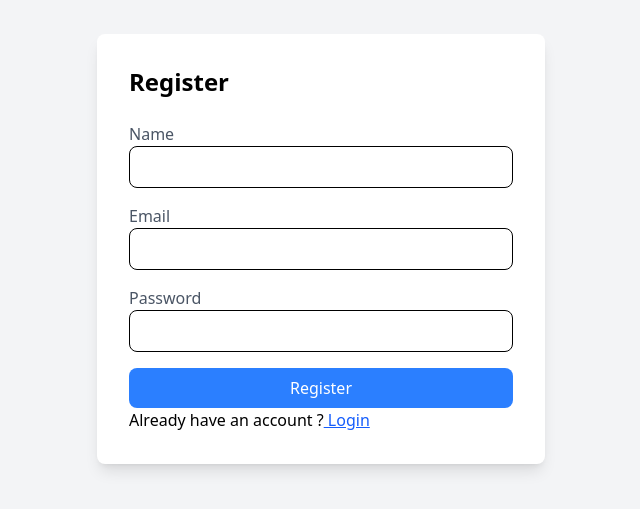
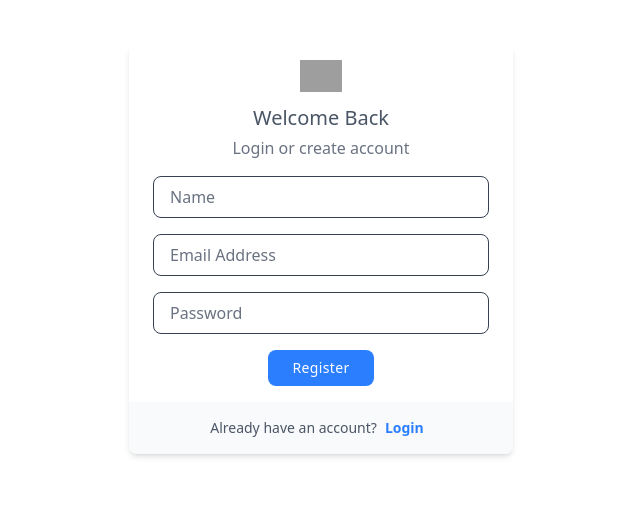
Before and after one commit to shivanshuhere/family_financial_management, a React (Vite) app in the folder client/: page /register in a window 1280 px wide. Shown: the part 151-660 px from the top of the page, without its empty margins (319-959 px from the left). Built offline with nearby package versions, Linux system fonts and the light colour scheme; no server answers; grey boxes are pictures that could not be loaded.

Commit message:
restyle forms

```diff
--- a/client/src/components/Button.jsx
+++ /dev/null
@@ -1,10 +0,0 @@
-const Button = ({ text, onClick }) => (
-    <button
-        onClick={onClick}
-        className="w-full bg-blue-500 text-white py-2 rounded-lg hover:bg-blue-600"
-    >
-        {text}
-    </button>
-);
-
-export default Button;
--- a/client/src/components/InputField.jsx
+++ /dev/null
@@ -1,14 +0,0 @@
-const InputField = ({ label, type, value, name, onChange }) => (
-    <div className="mb-4">
-        <label className="block text-gray-600">{label}</label>
-        <input
-            type={type}
-            value={value}
-            name={name}
-            onChange={onChange}
-            className="w-full px-4 py-2 border rounded-lg focus:outline-none focus:ring-2 focus:ring-blue-400"
-        />
-    </div>
-);
-
-export default InputField;
--- a/client/src/pages/Login.jsx
+++ b/client/src/pages/Login.jsx
@@ -33,36 +33,92 @@
         }
     };
 
-    return (<>
+    return (
+        <>
             {
-            loading ? (<Loading />) : <div className="max-w-md mx-auto mt-10">
-                <h1 className="text-2xl font-bold mb-6">Login</h1>
-                <h2 className="text-sm text-red-500">{msg}</h2>
-                <form onSubmit={handleLogin}>
+                loading ? (<Loading />) :
+
+                    //         <div className="max-w-md mx-auto flex justify-center items-center h-screen flex-col ">
+                    // //             <h1 className="text-2xl font-bold mb-6">Login</h1>
+                    // //             <h2 className="text-sm text-red-500">{msg}</h2>
+                    // //             <form onSubmit={handleLogin}>
+                    // //                 <input
+                    //                     type="email"
+                    //                     placeholder="Email"
+                    //                     className="w-full p-2 mb-4 border"
+                    //                     value={email}
+                    //                     onChange={(e) => setEmail(e.target.value)}
+                    //                 />
+                    //                 <input
+                    //                     type="password"
+                    //                     placeholder="Password"
+                    //                     className="w-full p-2 mb-4 border"
+                    //                     value={password}
+                    //                     onChange={(e) => setPassword(e.target.value)}
+                    //                 />
+                    //                 <button className="bg-blue-500 text-white p-2 w-full" type="submit">Login</button>
+                    //                 <div> New user ?
+                    //                     <Link to={'/register'} className='underline text-blue-600'> Create an account</Link>
+                    //                 </div>
+                    //             </form>
+
+                    //         </div >
+
+                    <div className="max-w-md mx-auto flex justify-center items-center h-screen flex-col ">
+                        < div className="w-full max-w-sm mx-auto overflow-hidden bg-white rounded-lg shadow-md dark:bg-gray-800" >
+                            <div className="px-6 py-4">
+                                <div className="flex justify-center mx-auto">
+                                    <img className="w-auto h-7 sm:h-8" src="https://merakiui.com/images/logo.svg" alt="" />
+                                </div>
+
+                                <h3 className="mt-3 text-xl font-medium text-center text-gray-600 dark:text-gray-200">Welcome Back</h3>
+
+                                <p className="mt-1 text-center text-gray-500 dark:text-gray-400">Login or create account</p>
+
+                                <form>
+                                    <div className="w-full mt-4">
                                         <input
+                                            className="block w-full px-4 py-2 mt-2 text-gray-700 placeholder-gray-500 bg-white border rounded-lg dark:bg-gray-800 dark:border-gray-600 dark:placeholder-gray-400 focus:border-blue-400 dark:focus:border-blue-300 focus:ring-opacity-40 focus:outline-none focus:ring focus:ring-blue-300"
                                             type="email"
-                        placeholder="Email"
-                        className="w-full p-2 mb-4 border"
+                                            placeholder="Email Address"
+                                            aria-label="Email Address"
                                             value={email}
                                             onChange={(e) => setEmail(e.target.value)}
                                         />
+                                    </div>
+
+                                    <div className="w-full mt-4">
                                         <input
-                        type="password"
+                                            className="block w-full px-4 py-2 mt-2 text-gray-700 placeholder-gray-500 bg-white border rounded-lg dark:bg-gray-800 dark:border-gray-600 dark:placeholder-gray-400 focus:border-blue-400 dark:focus:border-blue-300 focus:ring-opacity-40 focus:outline-none focus:ring focus:ring-blue-300" type="password"
                                             placeholder="Password"
-                        className="w-full p-2 mb-4 border"
+                                            aria-label="Password"
                                             value={password}
                                             onChange={(e) => setPassword(e.target.value)}
                                         />
-                    <button className="bg-blue-500 text-white p-2 w-full" type="submit">Login</button>
-                    <div> New user ?
-                        <Link to={'/register'} className='underline text-blue-600'> Create an account</Link>
+                                    </div>
+
+                                    <div className="flex items-center justify-center mt-4">
+
+                                        <button className="px-6 py-2 text-sm font-medium tracking-wide text-white capitalize transition-colors duration-300 transform bg-blue-500 rounded-lg hover:bg-blue-400 focus:outline-none focus:ring focus:ring-blue-300 focus:ring-opacity-50"
+                                            type="submit"
+                                            onClick={handleLogin}
+                                        >
+                                            Sign In
+                                        </button>
                                     </div>
                                 </form>
+                            </div>
 
-            </div >
+                            <div className="flex items-center justify-center py-4 text-center bg-gray-50 dark:bg-gray-700">
+                                <span className="text-sm text-gray-600 dark:text-gray-200">Don't have an account? </span>
 
+                                <Link to={'/register'} className="mx-2 text-sm font-bold text-blue-500 dark:text-blue-400 hover:underline">Register</Link>
+                            </div>
+                        </div>
+                    </div>
             }
         </>
+
     )
 };
 
--- a/client/src/pages/Register.jsx
+++ b/client/src/pages/Register.jsx
@@ -1,7 +1,5 @@
 import React, { useState } from 'react';
 import { registerUser } from '../api/auth.js';
-import InputField from '../components/InputField';
-import Button from '../components/Button';
 import { useNavigate, Link } from 'react-router-dom';
 import Loading from '../components/Loading.jsx';
 const Register = () => {
@@ -35,34 +33,96 @@
 
     return (
         loading ? <Loading /> :
-            <div className="h-screen flex justify-center items-center bg-gray-100">
-                <div className="w-full max-w-md p-8 bg-white rounded-lg shadow-lg">
-                    <h2 className="text-2xl font-bold mb-6">Register</h2>
-                    {msg && <p className="text-red-500 mb-4">{msg}</p>}
-                    <InputField
-                        label="Name"
+            // <div className="h-screen flex justify-center items-center bg-gray-100">
+            //     <div className="w-full max-w-md p-8 bg-white rounded-lg shadow-lg">
+            //         <h2 className="text-2xl font-bold mb-6">Register</h2>
+            //         {msg && <p className="text-red-500 mb-4">{msg}</p>}
+            //         <InputField
+            //             label="Name"
+            //             type="text"
+            //             name="name"
+            //             value={formData.name}
+            //             onChange={handleChange}
+            //         />
+            //         <InputField
+            //             label="Email"
+            //             type="email"
+            //             name="email"
+            //             value={formData.email}
+            //             onChange={handleChange}
+            //         />
+            //         <InputField
+            //             label="Password"
+            //             type="password"
+            //             name="password"
+            //             value={formData.password}
+            //             onChange={handleChange}
+            //         />
+            //         <Button text="Register" onClick={handleRegister} />
+            //         <div> Already have an account ?
+            //             <Link to={'/'} className='underline text-blue-600'> Login </Link>
+            //         </div>
+            //     </div>
+            // </div>
+            <div className="max-w-md mx-auto flex justify-center items-center h-screen flex-col ">
+                < div className="w-full max-w-sm mx-auto overflow-hidden bg-white rounded-lg shadow-md dark:bg-gray-800" >
+                    <div className="px-6 py-4">
+                        <div className="flex justify-center mx-auto">
+                            <img className="w-auto h-7 sm:h-8" src="https://merakiui.com/images/logo.svg" alt="" />
+                        </div>
+
+                        <h3 className="mt-3 text-xl font-medium text-center text-gray-600 dark:text-gray-200">Welcome Back</h3>
+
+                        <p className="mt-1 text-center text-gray-500 dark:text-gray-400">Login or create account</p>
+
+                        <form>
+                            <div className="w-full mt-4">
+                                <input
+                                    className="block w-full px-4 py-2 mt-2 text-gray-700 placeholder-gray-500 bg-white border rounded-lg dark:bg-gray-800 dark:border-gray-600 dark:placeholder-gray-400 focus:border-blue-400 dark:focus:border-blue-300 focus:ring-opacity-40 focus:outline-none focus:ring focus:ring-blue-300"
                                     type="text"
-                        name="name"
+                                    placeholder="Name"
+                                    aria-label="Name"
                                     value={formData.name}
                                     onChange={handleChange}
                                 />
-                    <InputField
-                        label="Email"
+                            </div>
+                            <div className="w-full mt-4">
+                                <input
+                                    className="block w-full px-4 py-2 mt-2 text-gray-700 placeholder-gray-500 bg-white border rounded-lg dark:bg-gray-800 dark:border-gray-600 dark:placeholder-gray-400 focus:border-blue-400 dark:focus:border-blue-300 focus:ring-opacity-40 focus:outline-none focus:ring focus:ring-blue-300"
                                     type="email"
-                        name="email"
+                                    placeholder="Email Address"
+                                    aria-label="Email Address"
                                     value={formData.email}
                                     onChange={handleChange}
                                 />
-                    <InputField
-                        label="Password"
-                        type="password"
-                        name="password"
+                            </div>
+
+                            <div className="w-full mt-4">
+                                <input
+                                    className="block w-full px-4 py-2 mt-2 text-gray-700 placeholder-gray-500 bg-white border rounded-lg dark:bg-gray-800 dark:border-gray-600 dark:placeholder-gray-400 focus:border-blue-400 dark:focus:border-blue-300 focus:ring-opacity-40 focus:outline-none focus:ring focus:ring-blue-300" type="password"
+                                    placeholder="Password"
+                                    aria-label="Password"
                                     value={formData.password}
                                     onChange={handleChange}
                                 />
-                    <Button text="Register" onClick={handleRegister} />
-                    <div> Already have an account ?
-                        <Link to={'/'} className='underline text-blue-600'> Login </Link>
+                            </div>
+
+                            <div className="flex items-center justify-center mt-4">
+
+                                <button className="px-6 py-2 text-sm font-medium tracking-wide text-white capitalize transition-colors duration-300 transform bg-blue-500 rounded-lg hover:bg-blue-400 focus:outline-none focus:ring focus:ring-blue-300 focus:ring-opacity-50"
+                                    type="submit"
+                                    onClick={handleRegister}
+                                >
+                                    Register
+                                </button>
+                            </div>
+                        </form>
+                    </div>
+
+                    <div className="flex items-center justify-center py-4 text-center bg-gray-50 dark:bg-gray-700">
+                        <span className="text-sm text-gray-600 dark:text-gray-200">Already have an account? </span>
+
+                        <Link to={'/'} className="mx-2 text-sm font-bold text-blue-500 dark:text-blue-400 hover:underline">Login</Link>
                     </div>
                 </div>
             </div>
```
Lines whose indentation alone changed are shown as unchanged.
